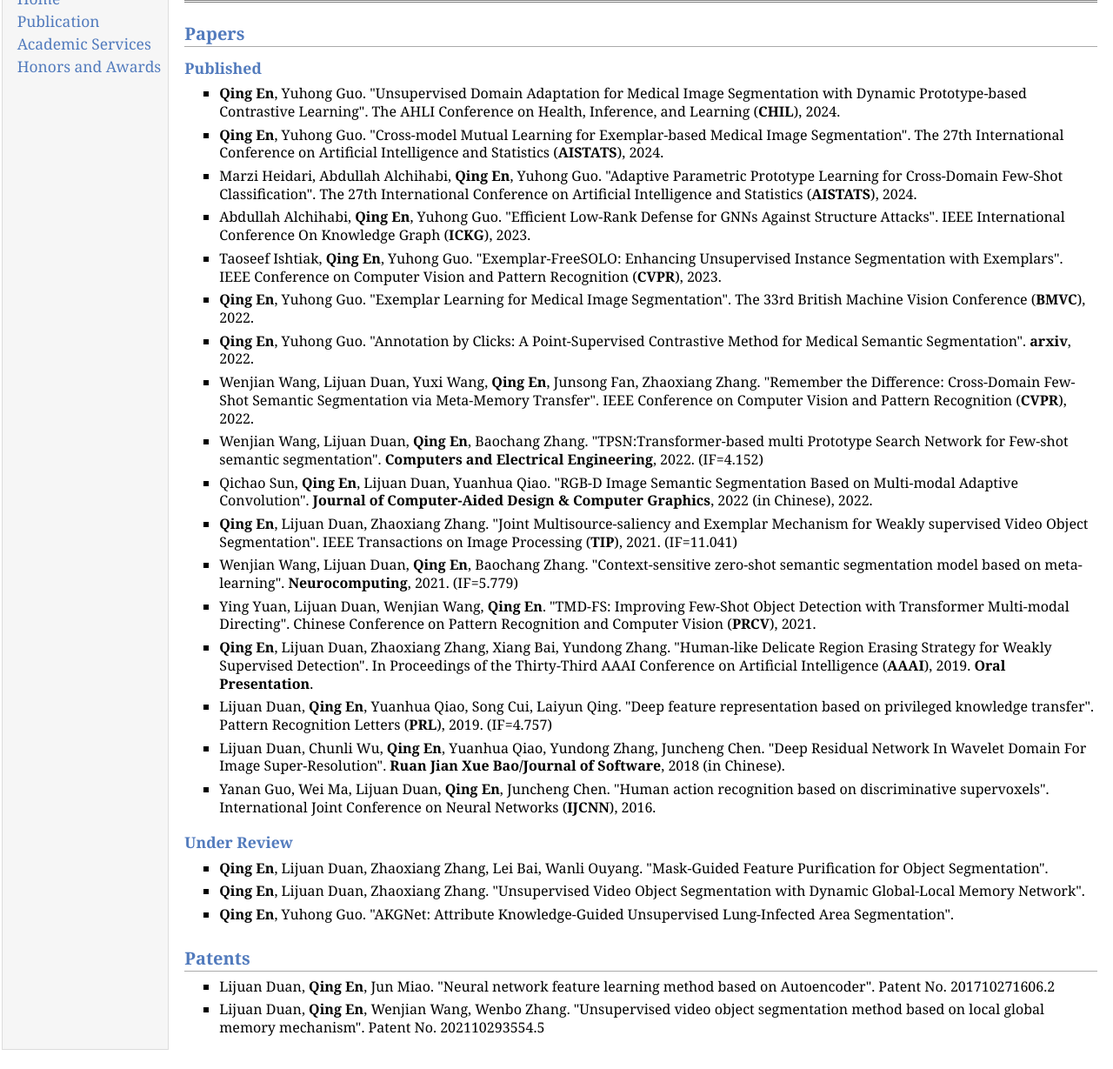
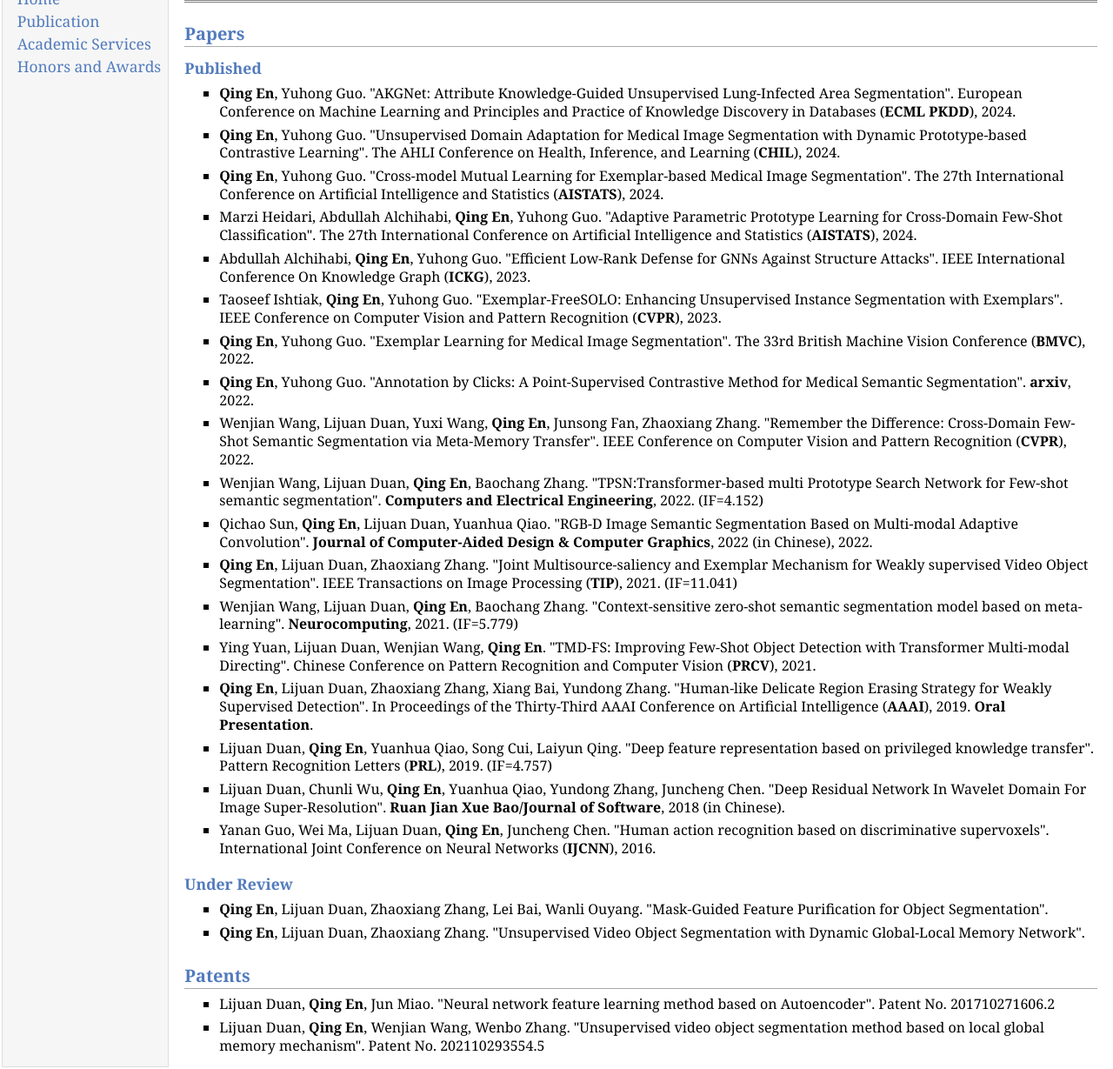
Before and after one commit to EnQing626/EnQing626.github.io, a plain HTML site: page publication.html in a window 1280 px wide. Shown: the part 71-1300 px from the top of the page at 87% size. Drawn offline with Linux system fonts and the light colour scheme.

Commit message:
update pkdd

```diff
--- a/publication.html
+++ b/publication.html
@@ -26,6 +26,9 @@ Research Profile and Citations (per <a href="https://scholar.google.com/citation
 <h2>Papers</h2>
 <h3>Published</h3>
 <ul>
+<li><p><b>Qing En</b>, Yuhong Guo.
+"AKGNet: Attribute Knowledge-Guided Unsupervised Lung-Infected Area Segmentation". European Conference on Machine Learning and Principles and Practice of Knowledge Discovery in Databases (<b>ECML PKDD</b>), 2024.</p>
+</li>
 <li><p><b>Qing En</b>, Yuhong Guo.
 "Unsupervised Domain Adaptation for Medical Image Segmentation with Dynamic Prototype-based Contrastive Learning". The AHLI Conference on Health, Inference, and Learning (<b>CHIL</b>), 2024.</p>
 </li>
@@ -85,9 +88,6 @@ Research Profile and Citations (per <a href="https://scholar.google.com/citation
 <li><p><b>Qing En</b>, Lijuan Duan, Zhaoxiang Zhang.
 "Unsupervised Video Object Segmentation with Dynamic Global-Local Memory Network".</p>
 </li>
-<li><p><b>Qing En</b>, Yuhong Guo.
-"AKGNet: Attribute Knowledge-Guided Unsupervised Lung-Infected Area Segmentation".</p>
-</li>
 </ul>
 <h2>Patents</h2>
 <ul>
```
Also changed, not shown: index.html (+2 -0 lines), 2 other files.
